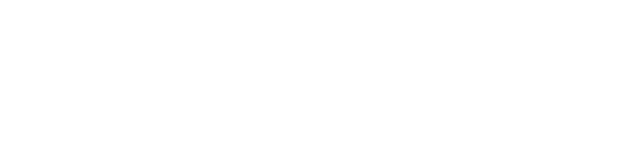
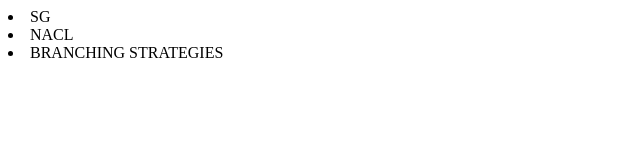
Before and after one commit to PraveenaKunchapu/Day-5-balu, a plain HTML site: page index.html in a window 1280 px wide. Shown: the whole page, without its empty margins (0-640 px from the left). Drawn offline with Linux system fonts and the light colour scheme.

Commit message:
add list

```diff
--- a/index.html
+++ b/index.html
@@ -2,4 +2,10 @@
     <head>
         <title>today's task</title>
     </head>
+    <body>
+        <li>SG</li>
+        <li>NACL</li>
+        <li>BRANCHING STRATEGIES
+        </li>
+    </body>
 </html>
```
